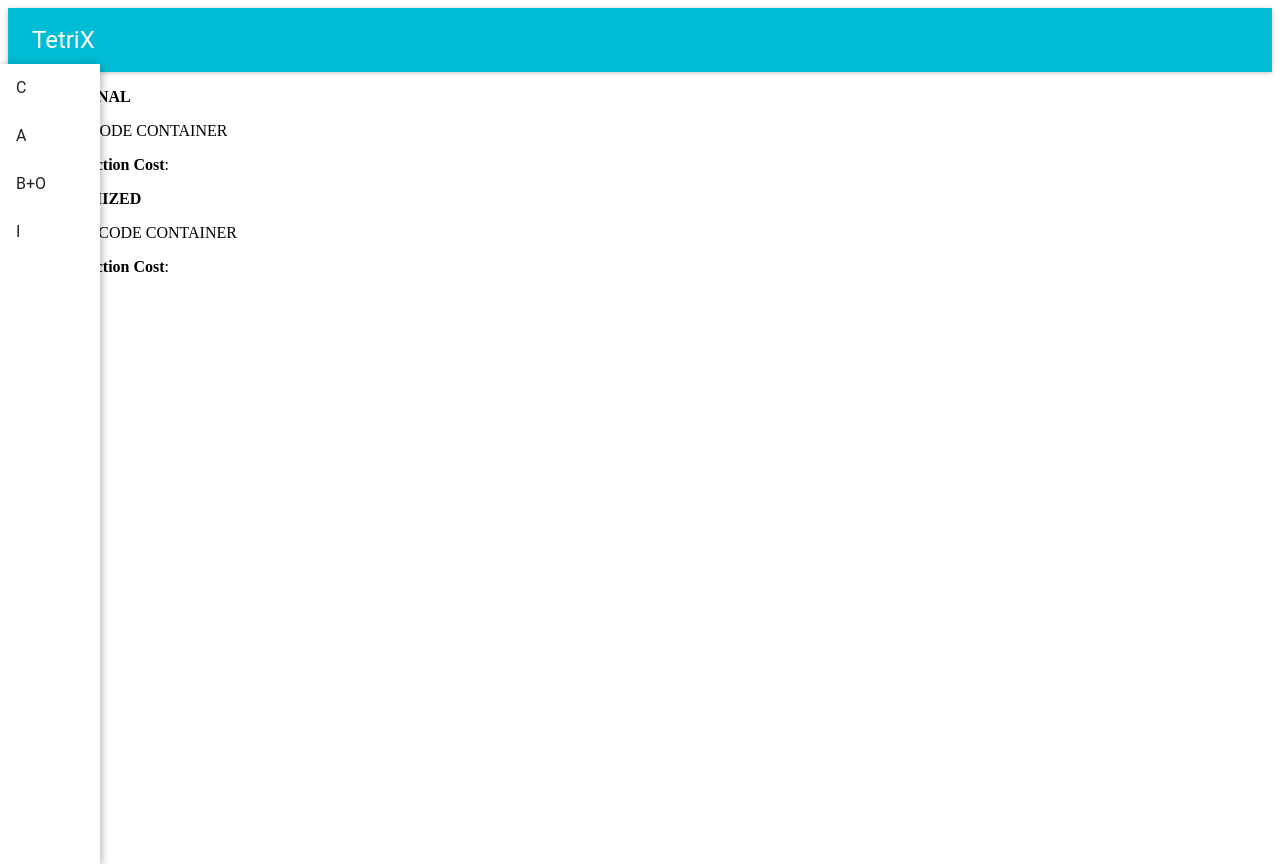
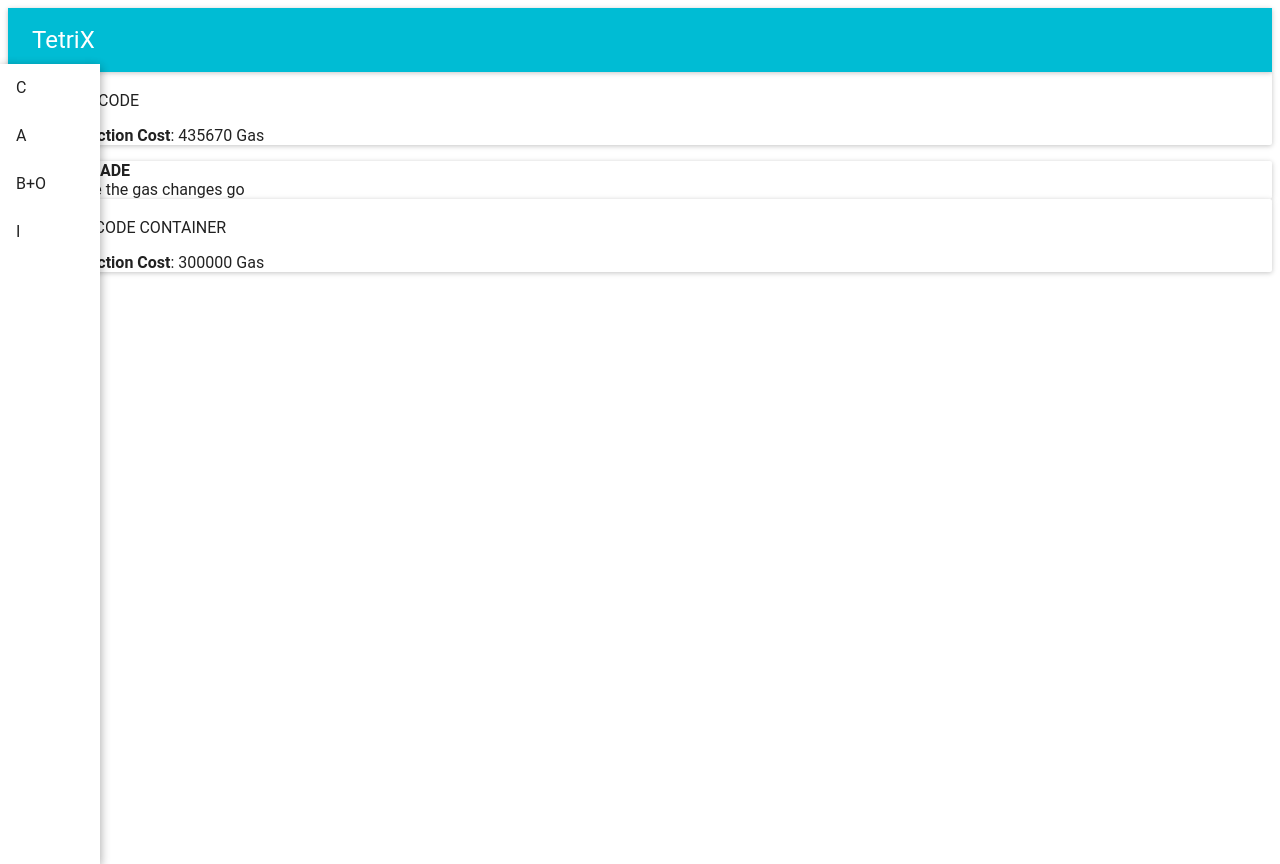
Before and after one commit to Decentrix/TetriX, a React app: page / in a window 1280 px wide. Built offline with nearby package versions, Linux system fonts and the light colour scheme; the HTML template or start-up script is replaced by a standard one.

Commit message:
refactored router and recycled components from react

```diff
--- a/client/public/style.css
+++ b/client/public/style.css
@@ -1,3 +1,7 @@
+*, *:before, *:after {
+  box-sizing: border-box;
+}
+
 body {
   font-family: 'Lucida Sans', 'Lucida Sans Regular', 'Lucida Grande', 'Lucida Sans Unicode', sans-serif;
   margin: 0;
@@ -10,11 +14,14 @@ body {
   display: flex;
   flex-direction: column;
 }
+
 .mainContainer {
   display: flex;
   width: 100%;
   min-height: 100%;
 }
+
+/* ---------------------------- IN MAIN CONTAINER---------------------------- */
 
 .navigation {
   text-align: center;
@@ -30,26 +37,17 @@ body {
   padding: 20px;
 }
 
-/* ---------------------------- CONTRACT COMPONENTS ---------------------------- */
+/* ---------------------------- APP COMPONENTS ---------------------------- */
 
 .contractContainer {
   width: 100%;
-  margin-top: 5%;
-  display: inline-flex;
-  justify-content: center;
-}
-
-/* ---------------------------- APP COMPONENTS ---------------------------- */
-
-.name {
-  text-align: center;
+  display: flex;
 }
 
 .ogContainer {
   width: 44%;
   margin: 10px;
   padding: 10px;
-  border: 1.5px solid lightcyan;
 }
 
 .ogContainer ul {
@@ -59,7 +57,6 @@ body {
 .centerPiece {
   width: 22%;
   margin: 10px;
-  border: 1px solid grey;
   text-align: center;
 }
 
@@ -67,16 +64,15 @@ body {
   width: 44%;
   margin: 10px;
   padding: 10px;
-  border: 1.5px solid lightcoral;
 }
 
 /* ---------------------------- CODE CONTAINER ---------------------------- */
 
 .codeWrapper {
   width: 100%;
-  font-family: 'Fira Mono', monospace;
-  align-content: center;
-  padding-top: 20px;
+  align-content: center !important;
+  padding: 10px;
+
 }
 
 .lineContainer {
@@ -104,19 +100,28 @@ body {
   padding: 5px 20px 0 20px;
 }
 
-/* ---------------------------- TX COST ---------------------------- */
+/* ---------------------------- CONTRACT CONTAINER ---------------------------- */
+
+
+.cardName {
+  padding: 10px;
+  text-align: center;
+  font-family: 'Lucida Sans', 'Lucida Sans Regular', 'Lucida Grande', 'Lucida Sans Unicode', sans-serif;
+}
 
 .txCost {
+  padding-right: 10px;
   text-align: right;
+  font-family: 'Fira Mono', monospace;
 }
 
 /* ---------------------------- GASBOX ---------------------------- */
 
 .gasBox {
   width: 100%;
-  margin-top: 5%;
+  margin-top: 40%;
+  padding: 10px;
   text-align: center;
-  border: 1.5px solid lightsalmon;
 }
 
 /* ---------------------------- CENTERPANE ---------------------------- */
--- a/client/src/components/App.jsx
+++ b/client/src/components/App.jsx
@@ -25,6 +25,7 @@ class App extends Component {
             <MainContainer />
             {/* <Navigation orgCode={this.state.originalCode} optCode={this.state.optimizedCode} orgCost={this.state.orgCost} optCost={this.state.optCost} />
             <Main /> */}
+            {this.props.children}
         </div>
       </MuiThemeProvider>
     );
--- a/client/src/components/CenterPane.jsx
+++ b/client/src/components/CenterPane.jsx
@@ -1,15 +1,20 @@
-import React, {Component} from 'react';
+import React, { Component } from 'react';
+import { Card } from 'material-ui/Card';
 import OgCodeContainer from './OgCodeContainer.jsx';
 import OptCodeContainer from './OptCodeContainer.jsx';
 
-class CenterPane extends Component {
-  render() {
-    return (
-      <div className="centerPiece">
-        This is the CenterPane
-      </div>
-    )
-  }
+
+const CenterPane = () => {
+  return (
+    <div className="centerPiece">
+      <Card>
+        <div className="cardName"><b>CHANGES MADE</b></div>
+        <div className="gasBox">
+          This is where the gas changes go
+        </div>
+      </Card>
+    </div>
+  )
 }
 
 export default CenterPane;
--- a/client/src/components/ContractContainer.jsx
+++ b/client/src/components/ContractContainer.jsx
@@ -7,7 +7,7 @@ import OptimizedContract from './OptimizedContract.jsx';
 const ContractContainer = (props) => (
   <div className="contractContainer">
     <OriginalContract orgCode={props.orgCode} orgCost={props.orgCost}/>
-    {/* <CenterPane orgCode={props.originalCode} optCode={props.optimizedCode}/> */}
+    <CenterPane orgCode={props.originalCode} optCode={props.optimizedCode}/>
     <OptimizedContract optCode={props.optCode} optCost={props.optCost}/>
   </div>
 
--- a/client/src/components/OgCodeContainer.jsx
+++ b/client/src/components/OgCodeContainer.jsx
@@ -1,21 +1,23 @@
 import React, { Component } from 'react';
 
 
-const OgCodeContainer = () => (
+const OgCodeContainer = (props) => {
+  console.log(props);
   // const num = 1;
-  // const ogCode = this.props.orgCode;
+  // const ogCode = this.orgCode;
   // const listCode = ogCode.map((code, i) =>
   //   <div className="lineContainer" id={i} key={i}>
   //     <div className="lineNum" id={i}>{i + num}</div>
   //     <div className="code" id={i}>{code}</div>
   //   </div>
   // );
-
-  <div className="codeWrapper">
-    {/* {listCode} */}
-    ORIGINAL CODE CONTAINER
+  return (
+    <div className="codeWrapper">
+      {/* {listCode} */}
+      CODE CODE CODE
   </div>
-)
+  )
+}
 
 
 export default OgCodeContainer;
--- a/client/src/components/OptimizedContract.jsx
+++ b/client/src/components/OptimizedContract.jsx
@@ -1,4 +1,5 @@
 import React, { Component } from 'react';
+import { Card } from 'material-ui/Card';
 import OptCodeContainer from './OptCodeContainer.jsx';
 
 
@@ -7,9 +8,11 @@ const OptimizedContract = (props) => {
 
   return (
     <div className="optContainer">
-      <ul className="name"><b>OPTIMIZED</b></ul>
-      <OptCodeContainer optCode={props.optCode}/>
-      <ul className="txCost"><b>Transaction Cost</b>: {txCost}</ul>
+      <Card>
+        <div className="cardName"><b>OPTIMIZED</b></div>
+        <OptCodeContainer optCode={props.optCode} />
+        <ul className="txCost"><b>Transaction Cost</b>: 300000 Gas</ul>
+      </Card>
     </div>
   )
 }
--- a/client/src/components/OriginalContract.jsx
+++ b/client/src/components/OriginalContract.jsx
@@ -1,4 +1,5 @@
 import React, { Component } from 'react';
+import { Card } from 'material-ui/Card';
 import OgCodeContainer from './OgCodeContainer.jsx';
 
 
@@ -7,14 +8,15 @@ const OriginalContract = (props) => {
   const txCost = props.orgCost
 
   return (
-  <div className="ogContainer">
-    <ul className="name"><b>ORIGINAL</b></ul>
-    <OgCodeContainer orgCode={props.orgCode}/>
-    <ul className="txCost"><b>Transaction Cost</b>: {txCost}</ul>
-  </div>
-
+    <div className="ogContainer">
+      <Card>
+        <div className="cardName"><b>ORIGINAL</b></div>
+        <OgCodeContainer orgCode={props.orgCode} />
+        <ul className="txCost"><b>Transaction Cost</b>: 435670 Gas</ul>
+        {/* <ul className="txCost"><b>Transaction Cost</b>: {txCost}</ul> */}
+      </Card>
+    </div>
   )
-
 }
 
 
```
Also changed, not shown: 1 other file (tests, documents, lock files or other folders).
